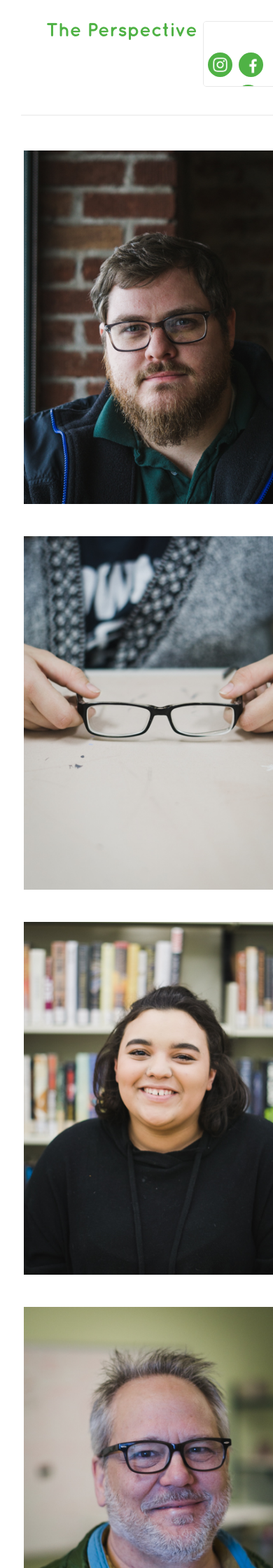
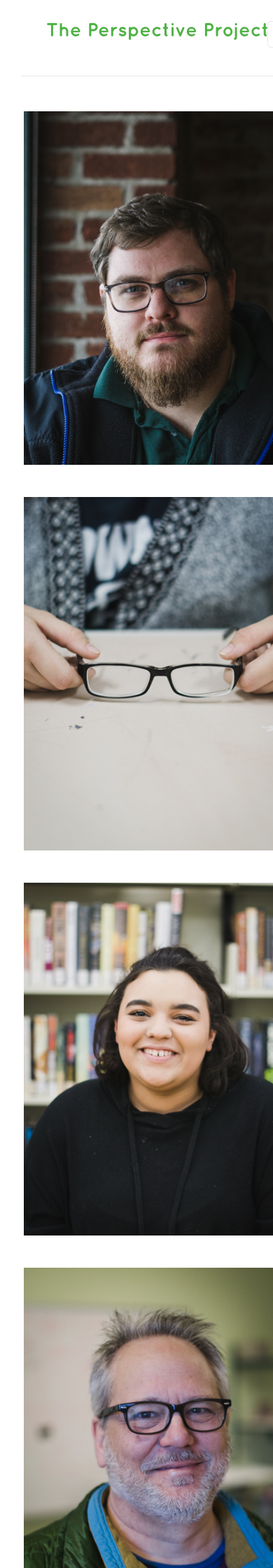
Before and after one commit to curious-robot/perspectiveproject, a Jekyll site: the page built from index.md, in a window 390 px wide. Shown: the top 2240 px of the page at 70% size. Built offline with Jekyll 4.4.1, drawn with Linux system fonts in a browser that asks for light colours.

Commit message:
Hide social icons on mobile

```diff
--- a/assets/css/style.scss
+++ b/assets/css/style.scss
@@ -266,7 +266,7 @@ a:hover, a:focus {
 		width: 100%;
 		font-size: 7vw;
 	}
-	.site-description {
+	.site-description, .social-icons {
 		display: none;
 	}
 	section {
```
